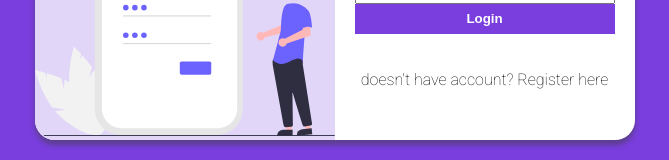
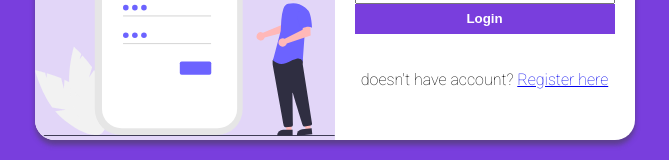
Before and after one commit to ImamTaufiqHermawan/socket-practice-fe, a React (Create React App) app: page /login in a window 1280 px wide. Shown: the part 204-364 px from the top of the page, without its empty margins (305-974 px from the left). Built offline with nearby package versions, Linux system fonts and the light colour scheme.

Commit message:
add link to register

```diff
--- a/src/components/Auth/Login.js
+++ b/src/components/Auth/Login.js
@@ -1,5 +1,6 @@
 import React from 'react';
 import loginImage from '../../assets/images/login.svg';
+import { Link } from 'react-router-dom';
 
 import './Auth.scss';
 
@@ -27,7 +28,7 @@ const Login = () => {
               <button>Login</button>
             </form>
 
-            <p>doesn't have account? Register here</p>
+            <p>doesn't have account? <Link to='/register'>Register here</Link></p>
           </div>
         </div>
       </div>
```
